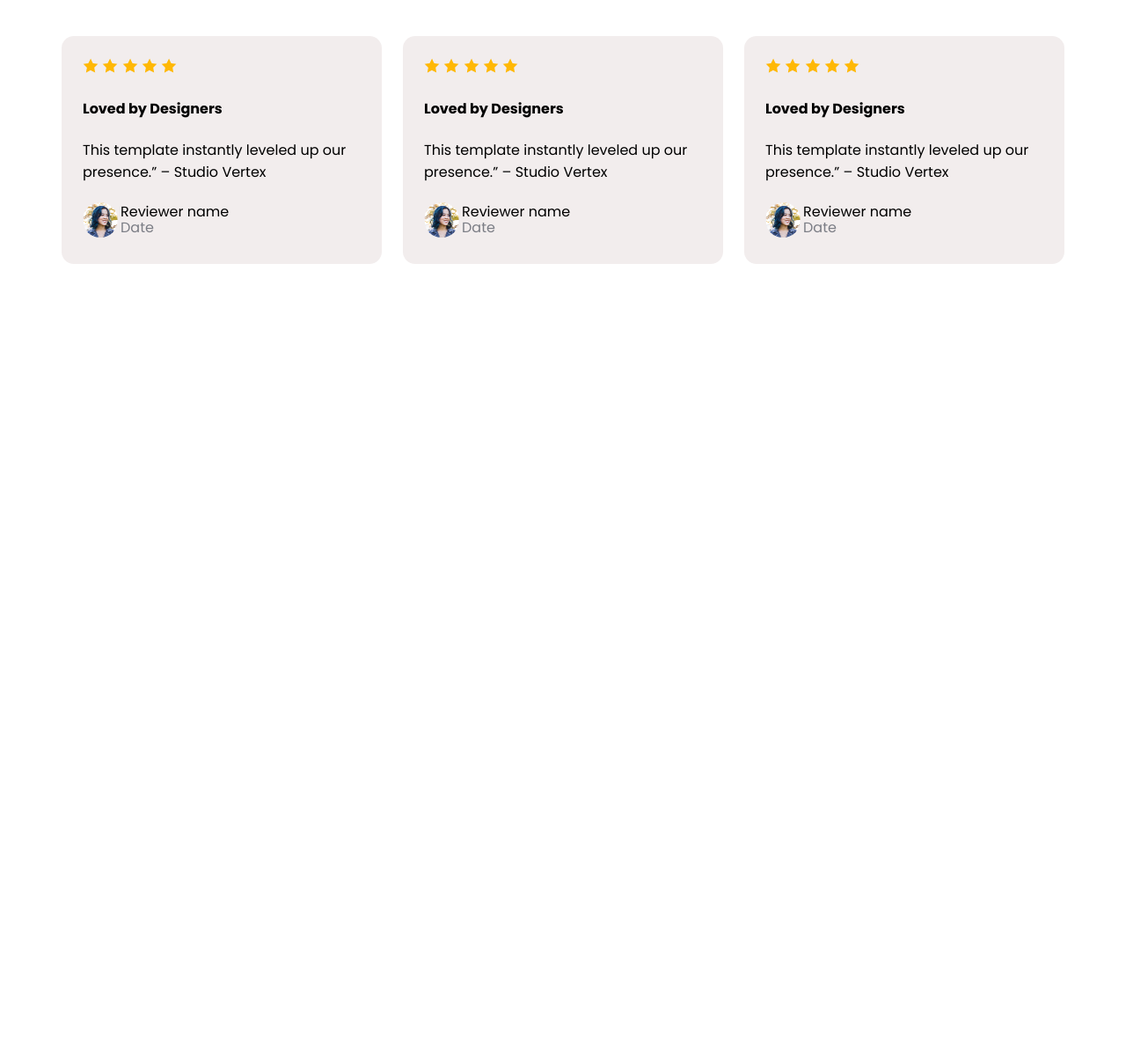
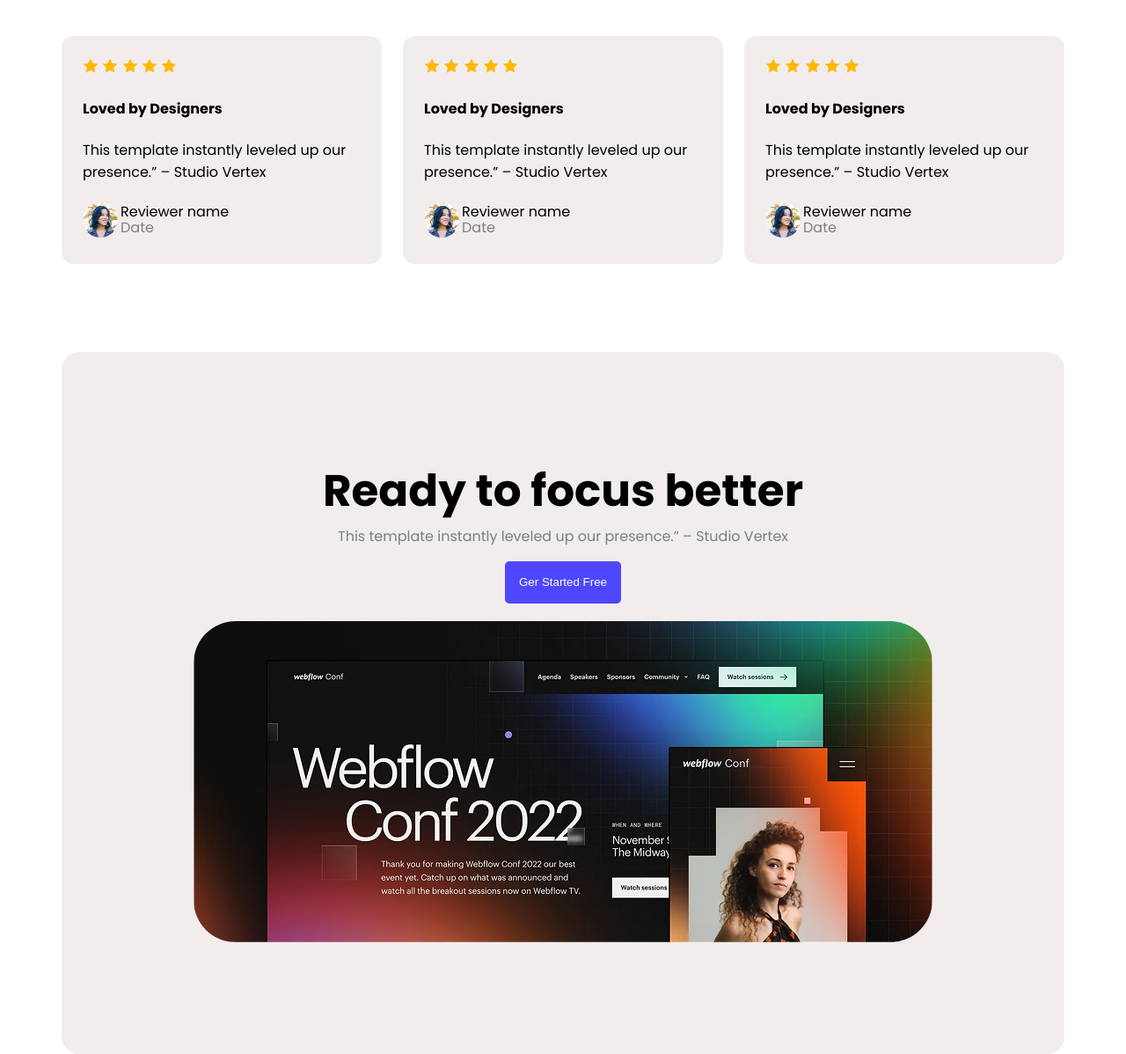
Before and after one commit to ahsanhabib72829/Assignment_1, a plain HTML site: page index.html in a window 1280 px wide. Shown: the part 1659-2857 px from the top of the page at 88% size. Before the commit the page ends 1959 px from the top, so only its background shows below. Drawn offline with Linux system fonts and the light colour scheme.

Commit message:
focus container added

```diff
--- a/index.html
+++ b/index.html
@@ -59,7 +59,7 @@
 
 
     </div>
-
+<!-- Love_container  -->
     <div class="Love_container">
         <h1>What our users say</h1>
         <div class="cord_goup">
@@ -122,6 +122,17 @@
             </div>
         </div>
     </div>
+    <!-- focus_container  -->
+    <div class="focus_container">
+<div class="focus_heder">
+    <h1>Ready to focus better</h1>
+    <p class="color_2">This template instantly leveled up our presence.” – Studio Vertex</p>
+    <button class="btn_praymary">Ger Started Free</button>
+    <div class="focus_img">
+        <img src="Assets/wc-big.png" alt="">
+    </div>
+</div>
+    </div>
 </main>
 </body>
 
--- a/style.css
+++ b/style.css
@@ -126,6 +126,7 @@ li{
     font-weight: bold;
     font-size: 42px;
     margin-bottom: 50px;
+    color: #252432;
  }
  .Love_container{
 
@@ -162,3 +163,28 @@ li{
     line-height: 2px;
 
  }
+ /* focus_container  */
+ .focus_container{
+    background-color: #F2EDED;
+    text-align: center;
+    margin-top: 100px;
+    border-radius: 20px;
+ }
+ .focus_heder{
+    padding: 120px;
+
+ }
+ .focus_heder h1{
+    font-weight: bold;
+    font-size: 50px;
+   line-height: 10px;
+ }
+.focus_heder p{
+
+}
+ .focus_heder button{
+    margin-bottom: 20px;
+ }
+ .focus_img img{
+border-radius: 48px;
+ }
```
